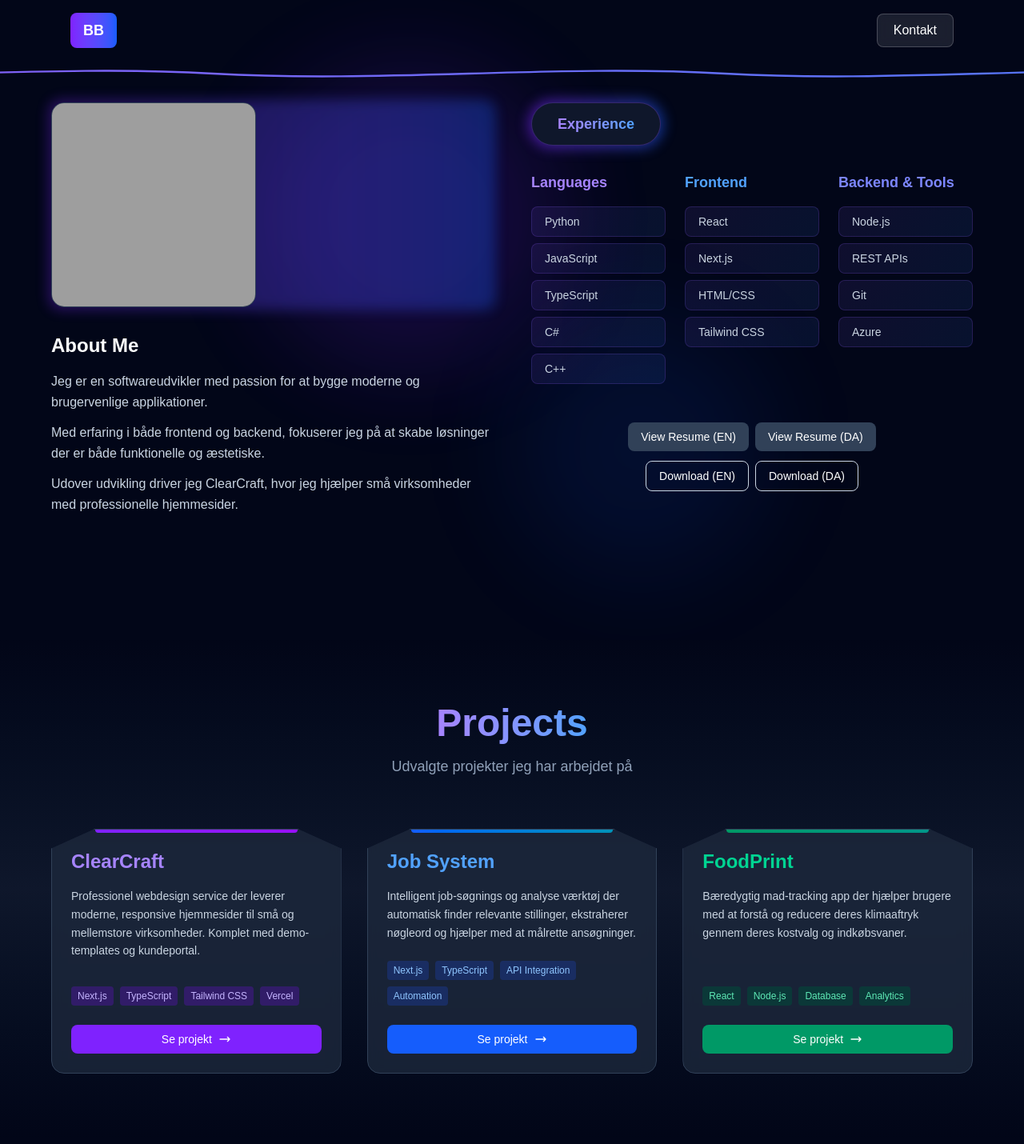
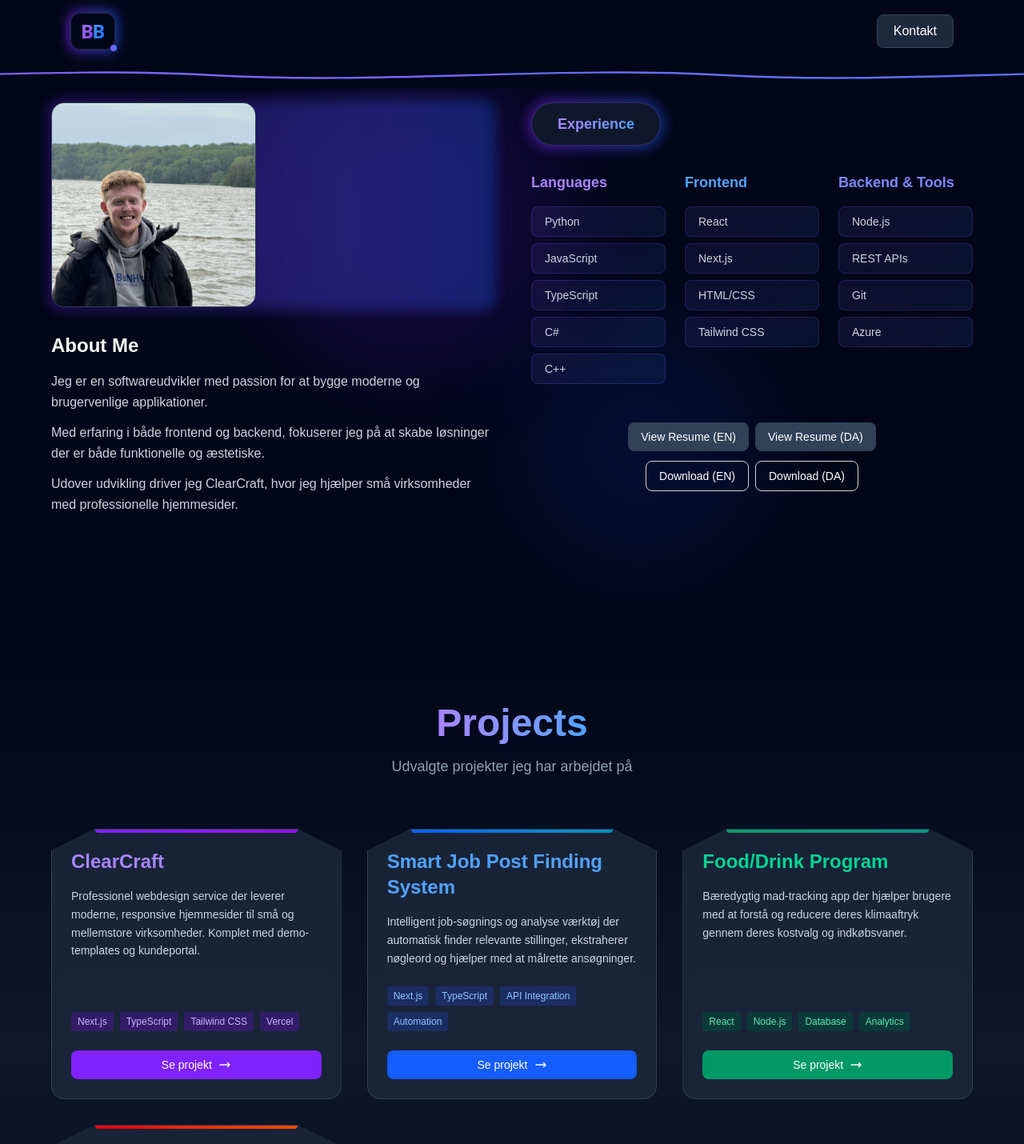
Before and after one commit to bertramb10/Website, a Next.js app: page / in a window 1280 px wide. Shown: the top 1430 px of the page at 80% size. Built offline with nearby package versions, Linux system fonts and the light colour scheme; grey boxes are pictures that could not be loaded.

Commit message:
Update portfolio: solid navbar, stylized BB logo, add Dota 2 project

```diff
--- a/app/page.tsx
+++ b/app/page.tsx
@@ -22,18 +22,25 @@ export default function Home() {
       color: 'violet'
     },
     {
-      title: 'Job System',
+      title: 'Smart Job Post Finding System',
       description: 'Intelligent job-søgnings og analyse værktøj der automatisk finder relevante stillinger, ekstraherer nøgleord og hjælper med at målrette ansøgninger.',
       tags: ['Next.js', 'TypeScript', 'API Integration', 'Automation'],
       link: '/jobs',
       color: 'blue'
     },
     {
-      title: 'FoodPrint',
+      title: 'Food/Drink Program',
       description: 'Bæredygtig mad-tracking app der hjælper brugere med at forstå og reducere deres klimaaftryk gennem deres kostvalg og indkøbsvaner.',
       tags: ['React', 'Node.js', 'Database', 'Analytics'],
       link: '#',
       color: 'emerald'
+    },
+    {
+      title: 'Dota 2 Hero Picker',
+      description: 'Intelligent hero-anbefalingssystem der analyserer team-komposition og modstandernes picks for at foreslå optimale hero-valg baseret på synergier og counters.',
+      tags: ['Next.js', 'TypeScript', 'Algorithm', 'Game Analytics'],
+      link: '/dota-picker',
+      color: 'red'
     }
   ];
 
@@ -66,20 +73,37 @@ export default function Home() {
       `}</style>
 
       {/* Navigation */}
-      <nav className="fixed top-0 w-full z-50">
+      <nav className="fixed top-0 w-full z-50 bg-slate-950">
         <div className="max-w-6xl mx-auto px-6 py-4">
           <div className="flex justify-between items-center">
-            {/* Logo */}
+            {/* Logo - Stylized BB */}
             <a href="#" className="relative group">
-              <div className="px-4 py-2 bg-gradient-to-r from-violet-600 to-blue-600 rounded-lg font-bold text-lg transition-transform group-hover:scale-105">
-                BB
+              <div className="relative flex items-center">
+                {/* Logo container with gradient border */}
+                <div className="relative">
+                  <div className="absolute -inset-0.5 bg-gradient-to-r from-violet-600 to-blue-600 rounded-xl blur-sm opacity-75 group-hover:opacity-100 transition-opacity" />
+                  <div className="relative bg-slate-950 px-3 py-1.5 rounded-xl border border-slate-800">
+                    <div className="flex items-center gap-0.5">
+                      {/* First B - stylized */}
+                      <span className="text-2xl font-black bg-gradient-to-br from-violet-400 to-violet-600 bg-clip-text text-transparent" style={{ fontFamily: 'system-ui' }}>
+                        B
+                      </span>
+                      {/* Second B - slightly offset */}
+                      <span className="text-2xl font-black bg-gradient-to-br from-blue-400 to-blue-600 bg-clip-text text-transparent -ml-1" style={{ fontFamily: 'system-ui' }}>
+                        B
+                      </span>
+                    </div>
+                  </div>
+                </div>
+                {/* Dot accent */}
+                <div className="absolute -bottom-0.5 -right-0.5 w-2 h-2 bg-gradient-to-r from-violet-500 to-blue-500 rounded-full" />
               </div>
             </a>
 
             {/* Contact Button */}
             <a
               href="#contact"
-              className="px-5 py-2 bg-white/10 backdrop-blur-sm border border-white/20 rounded-lg font-medium hover:bg-white/20 transition-all"
+              className="px-5 py-2 bg-slate-800 border border-slate-700 rounded-lg font-medium hover:bg-slate-700 hover:border-violet-500/50 transition-all"
             >
               Kontakt
             </a>
@@ -87,7 +111,7 @@ export default function Home() {
         </div>
 
         {/* Wavy line under navbar */}
-        <div className="relative h-8 overflow-hidden">
+        <div className="relative h-8 overflow-hidden bg-slate-950">
           <svg
             className="absolute w-[200%] h-full animate-wave"
             viewBox="0 0 1440 40"
@@ -246,6 +270,7 @@ export default function Home() {
                 <div className={`absolute -inset-1 bg-gradient-to-b ${
                   project.color === 'violet' ? 'from-violet-600/50 to-violet-600/0' :
                   project.color === 'blue' ? 'from-blue-600/50 to-blue-600/0' :
+                  project.color === 'red' ? 'from-red-600/50 to-red-600/0' :
                   'from-emerald-600/50 to-emerald-600/0'
                 } rounded-2xl blur opacity-0 group-hover:opacity-100 transition-opacity duration-500`} />
 
@@ -255,6 +280,7 @@ export default function Home() {
                   <div className={`absolute top-0 left-[15%] right-[15%] h-1 ${
                     project.color === 'violet' ? 'bg-gradient-to-r from-violet-600 to-purple-600' :
                     project.color === 'blue' ? 'bg-gradient-to-r from-blue-600 to-cyan-600' :
+                    project.color === 'red' ? 'bg-gradient-to-r from-red-600 to-orange-600' :
                     'bg-gradient-to-r from-emerald-600 to-teal-600'
                   } rounded-b-full`} />
 
@@ -262,6 +288,7 @@ export default function Home() {
                   <h3 className={`text-2xl font-bold mb-4 ${
                     project.color === 'violet' ? 'text-violet-400' :
                     project.color === 'blue' ? 'text-blue-400' :
+                    project.color === 'red' ? 'text-red-400' :
                     'text-emerald-400'
                   }`}>
                     {project.title}
@@ -280,6 +307,7 @@ export default function Home() {
                         className={`px-2 py-1 rounded text-xs ${
                           project.color === 'violet' ? 'bg-violet-900/50 text-violet-300' :
                           project.color === 'blue' ? 'bg-blue-900/50 text-blue-300' :
+                          project.color === 'red' ? 'bg-red-900/50 text-red-300' :
                           'bg-emerald-900/50 text-emerald-300'
                         }`}
                       >
@@ -296,6 +324,7 @@ export default function Home() {
                     className={`inline-flex items-center justify-center gap-2 px-4 py-2 rounded-lg font-medium text-sm transition-all ${
                       project.color === 'violet' ? 'bg-violet-600 hover:bg-violet-700' :
                       project.color === 'blue' ? 'bg-blue-600 hover:bg-blue-700' :
+                      project.color === 'red' ? 'bg-red-600 hover:bg-red-700' :
                       'bg-emerald-600 hover:bg-emerald-700'
                     } text-white`}
                   >
```
Also changed, not shown: public/profile.jpg (added).
